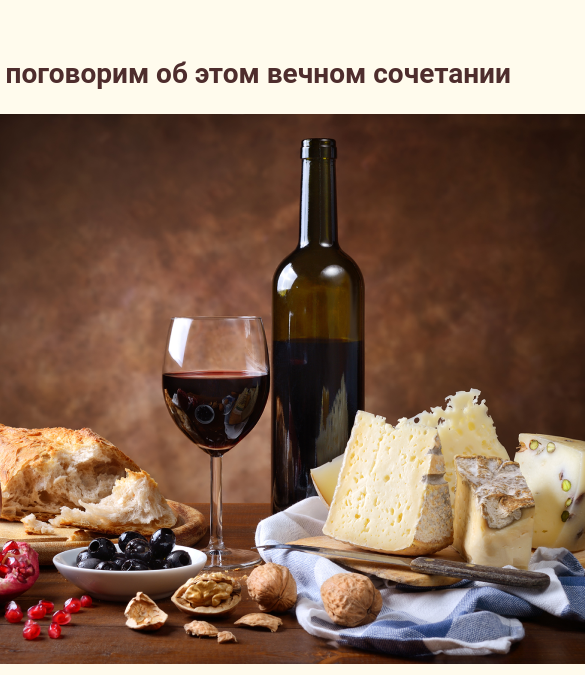
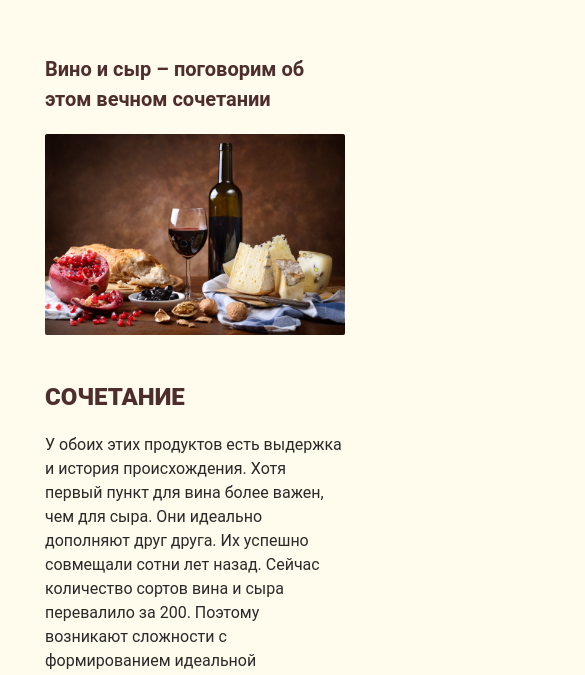
Before and after one commit to unnamed-ii/react-cheese-shop, a React (Create React App) app: page /article in a window 390 px wide. Shown: the part 167-842 px from the top of the page, 585 px wide, since content can reach past the window. Built offline with nearby package versions, Linux system fonts and the light colour scheme.

Commit message:
added adaptive for article page

```diff
--- a/src/pages/article/index.jsx
+++ b/src/pages/article/index.jsx
@@ -2,10 +2,10 @@ import React from 'react';
 import './style.scss';
 import MainNav from "../../components/main-nav";
 import Wrapper from "../../components/wrapper";
-import article from '../../images/article.png'
 import InstructionStep from "../../components/instruction-step";
 import PopularRecipes from "../../blocks/popular-recipes";
 import {ArticleData} from "./constants";
+import article from '../../images/article.png'
 
 const Article = () => {
     return (
--- a/src/pages/article/style.scss
+++ b/src/pages/article/style.scss
@@ -8,7 +8,7 @@
     margin-bottom: 70px;
 
     &-content {
-      width: 820px;
+      max-width: 820px;
       margin-left: 80px;
 
       &__title {
@@ -19,6 +19,7 @@
 
       img {
         margin-bottom: 40px;
+        width: 100%;
       }
 
       &__info {
@@ -50,3 +51,87 @@
     }
   }
 }
+
+@media (max-width: 1200px) {
+  .article {
+    &__inner {
+      justify-content: center;
+
+      &-content {
+        margin-left: 0;
+      }
+    }
+  }
+}
+
+@media (max-width: 850px) {
+  .article {
+    &__inner {
+      &-content {
+        max-width: 700px;
+      }
+    }
+  }
+}
+
+@media (max-width: 730px) {
+  .article {
+    &__inner {
+      &-content {
+        max-width: 600px;
+
+        &__title {
+          font-size: 22px;
+          line-height: 34px;
+        }
+      }
+    }
+  }
+}
+
+@media (max-width: 635px) {
+  .article {
+    &__inner {
+      &-content {
+        max-width: 500px;
+
+        &__title {
+          font-size: 20px;
+          line-height: 30px;
+        }
+      }
+    }
+  }
+}
+
+@media (max-width: 525px) {
+  .article {
+    &__inner {
+      &-content {
+        max-width: 400px;
+
+        &__title {
+          font-size: 20px;
+          line-height: 30px;
+        }
+
+        &__advices {
+
+          .title {
+            font-size: 22px;
+          }
+        }
+      }
+    }
+  }
+}
+
+@media (max-width: 440px) {
+  .article {
+    &__inner {
+      &-content {
+        max-width: 300px;
+      }
+    }
+  }
+}
```
Also changed, not shown: src/pages/article/constants.jsx (+2 -2 lines).
